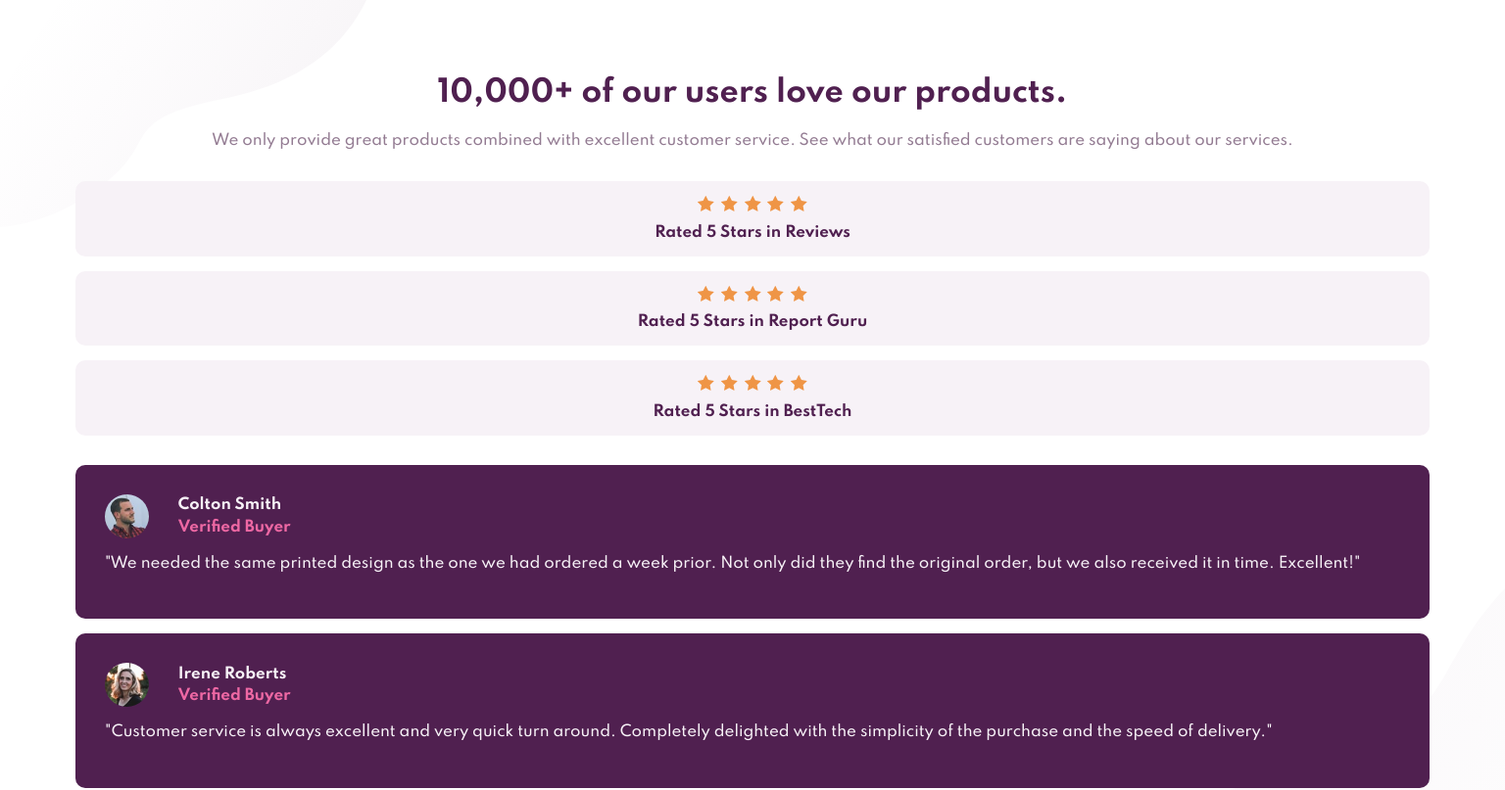
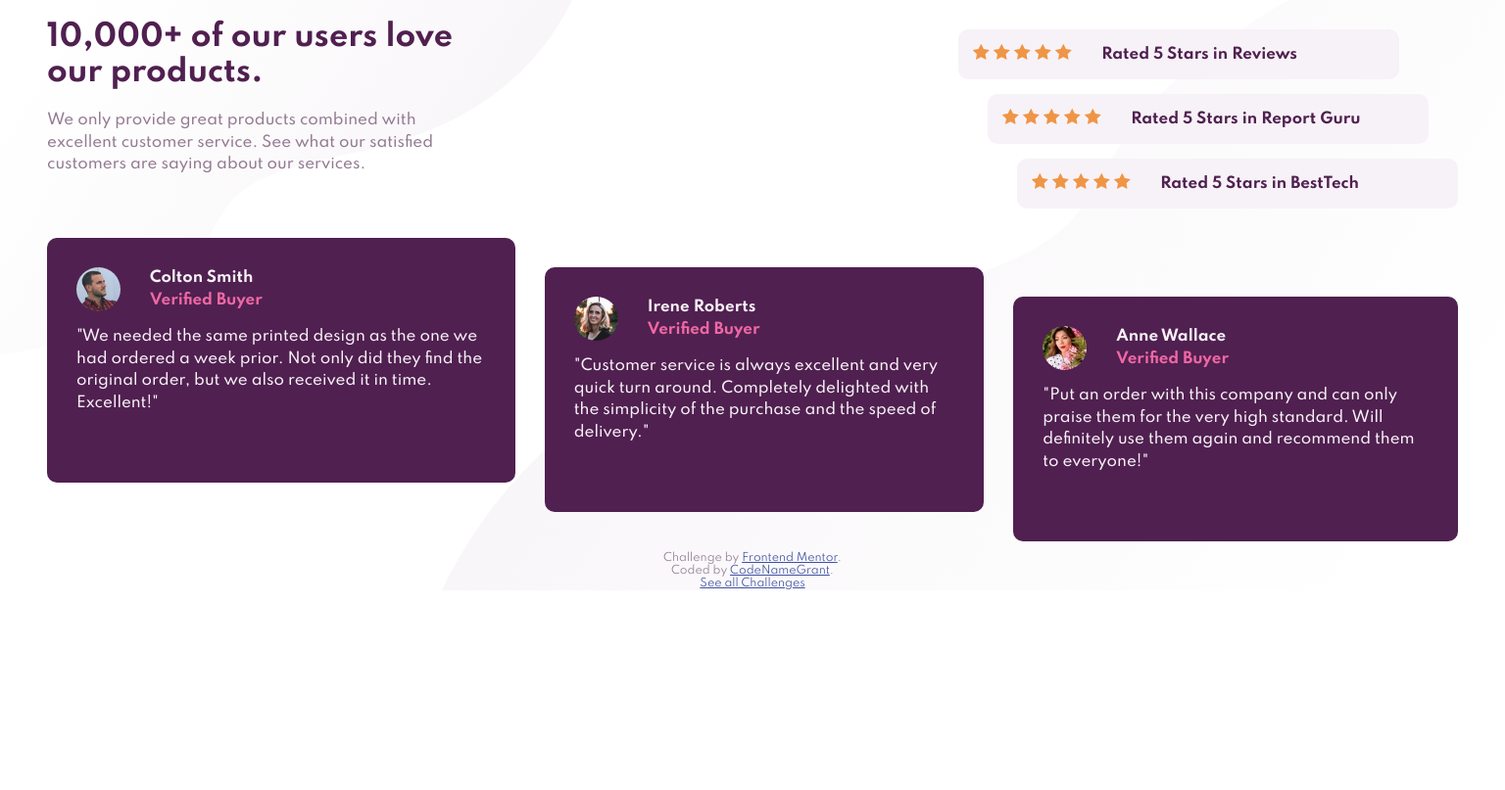
Before and after one commit to CodeNameGrant/frontend-mentor, a plain HTML site: page newbie/social-proof-section/index.html in a window 1536 px wide. Shown: the top 807 px of the page at 98% size. Drawn offline with Linux system fonts and the light colour scheme.

Commit message:
finished Social-proof-section

```diff
--- a/newbie/social-proof-section/index.html
+++ b/newbie/social-proof-section/index.html
@@ -25,7 +25,7 @@
   </head>
   <body>
     <header>
-      <div>
+      <div class="intro">
         <h1>10,000+ of our users love our products.</h1>
 
         <p>
@@ -36,27 +36,33 @@
 
       <div class="ratings">
         <div class="rating">
+          <div>
             <img src="./images/icon-star.svg" alt="star" />
             <img src="./images/icon-star.svg" alt="star" />
             <img src="./images/icon-star.svg" alt="star" />
             <img src="./images/icon-star.svg" alt="star" />
             <img src="./images/icon-star.svg" alt="star" />
+          </div>
           <div>Rated 5 Stars in Reviews</div>
         </div>
-        <div class="rating">
+        <div class="rating step-1">
+          <div>
             <img src="./images/icon-star.svg" alt="star" />
             <img src="./images/icon-star.svg" alt="star" />
             <img src="./images/icon-star.svg" alt="star" />
             <img src="./images/icon-star.svg" alt="star" />
             <img src="./images/icon-star.svg" alt="star" />
+          </div>
           <div>Rated 5 Stars in Report Guru</div>
         </div>
-        <div class="rating">
+        <div class="rating step-2">
+          <div>
             <img src="./images/icon-star.svg" alt="star" />
             <img src="./images/icon-star.svg" alt="star" />
             <img src="./images/icon-star.svg" alt="star" />
             <img src="./images/icon-star.svg" alt="star" />
             <img src="./images/icon-star.svg" alt="star" />
+          </div>
           <div>Rated 5 Stars in BestTech</div>
         </div>
       </div>
@@ -77,7 +83,7 @@
         </p>
       </div>
 
-      <div class="review">
+      <div class="review step-1">
         <div class="profile">
           <img src="./images/image-irene.jpg" alt="Irene" />
           <div class="details">
@@ -91,7 +97,7 @@
         </p>
       </div>
 
-      <div class="review">
+      <div class="review step-2">
         <div class="profile">
           <img src="./images/image-anne.jpg" alt="Anne" />
           <div class="details">
--- a/newbie/social-proof-section/style-guide.md
+++ /dev/null
@@ -1,32 +0,0 @@
-# Front-end Style Guide
-
-## Layout
-
-The designs were created to the following widths:
-
-- Mobile: 375px
-- Desktop: 1440px
-
-## Colors
-
-### Primary
-
-Very Dark Magenta: hsl(300, 43%, 22%)
-Soft Pink: hsl(333, 80%, 67%)
-
-### Neutral
-
-Dark Grayish Magenta: hsl(303, 10%, 53%)
-Light Grayish Magenta: hsl(300, 24%, 96%)
-White: hsl(0, 0%, 100%)
-
-## Typography
-
-### Body Copy
-
-- Font size: 15px
-
-### Font
-
-- Family: [Spartan](https://fonts.google.com/specimen/Spartan)
-- Weights: 400, 500, 700
--- a/newbie/social-proof-section/styles.css
+++ b/newbie/social-proof-section/styles.css
@@ -45,7 +45,6 @@ header {
 
 header h1 {
   font-weight: 700;
-  text-align: center;
   color: var(--color-dark-magenta);
 }
 
@@ -109,3 +108,63 @@ header h1 {
 .review .profile .details .rank {
   color: var(--color-soft-pink);
 }
+
+@media (min-width: 1440px) {
+  body {
+    max-width: 1440px;
+    margin: auto;
+    background-image: url('./images/bg-pattern-top-desktop.svg'),
+      url('./images/bg-pattern-bottom-desktop.svg');
+  }
+
+  header {
+    display: flex;
+    justify-content: space-between;
+    text-align: left;
+  }
+
+  header .intro {
+    /* flex-grow: 0.5; */
+    width: 30%;
+  }
+
+  header .ratings {
+    /* flex-grow: 1; */
+  }
+
+  .rating {
+    display: flex;
+    align-items: center;
+    gap: 2em;
+    width: 450px;
+  }
+
+  .rating img {
+    margin: 0;
+  }
+
+  .rating.step-1 {
+    margin-left: 2em;
+  }
+
+  .rating.step-2 {
+    margin-left: 4em;
+  }
+
+  .reviews {
+    display: flex;
+    gap: 2em;
+  }
+
+  .review {
+    height: 250px;
+  }
+
+  .review.step-1 {
+    margin-top: 2em;
+  }
+
+  .review.step-2 {
+    margin-top: 4em;
+  }
+}
```
Also changed, not shown: newbie/social-proof-section/README-template.md (deleted), newbie/social-proof-section/README.md, newbie/social-proof-section/design/desktop-design.jpg (deleted), newbie/social-proof-section/design/desktop-preview.jpg (deleted), newbie/social-proof-section/design/mobile-design.jpg (deleted), newbie/social-proof-section/screenshot.PNG (added). Lines whose indentation alone changed are shown as unchanged.
